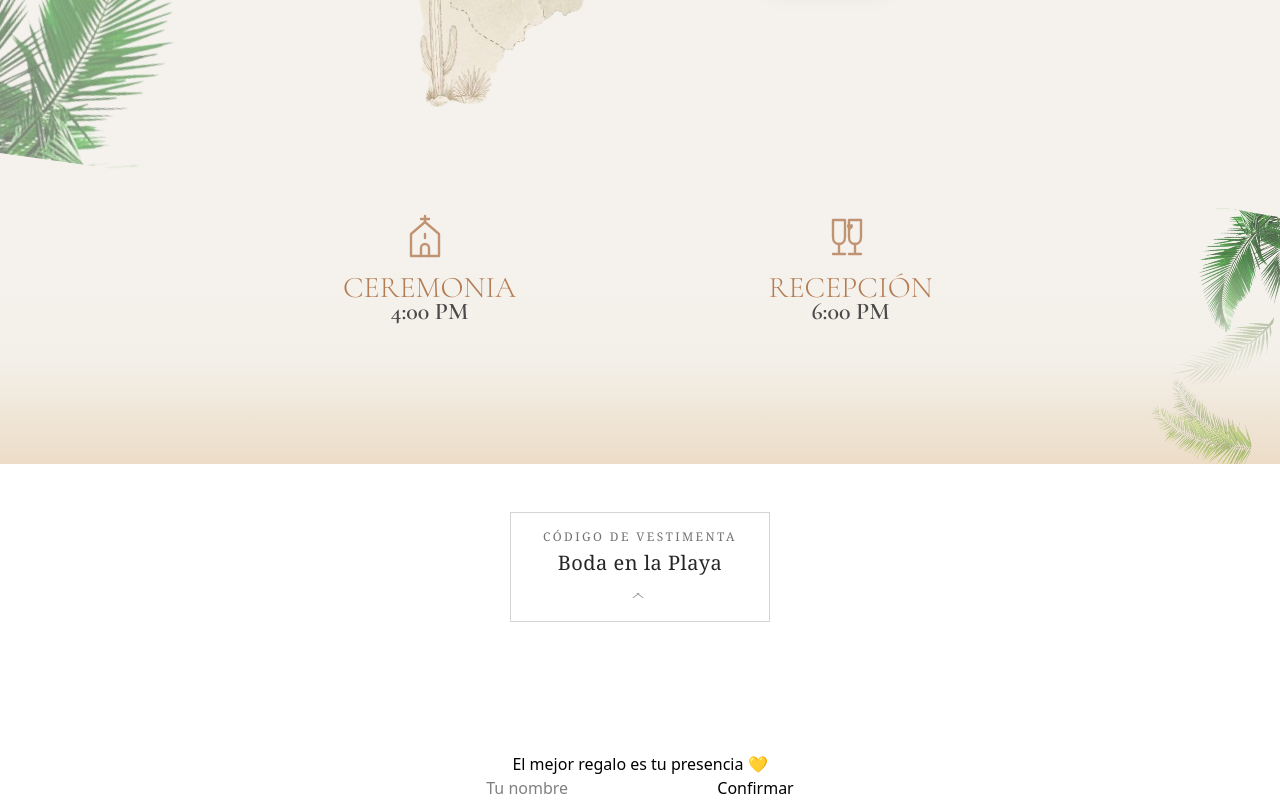
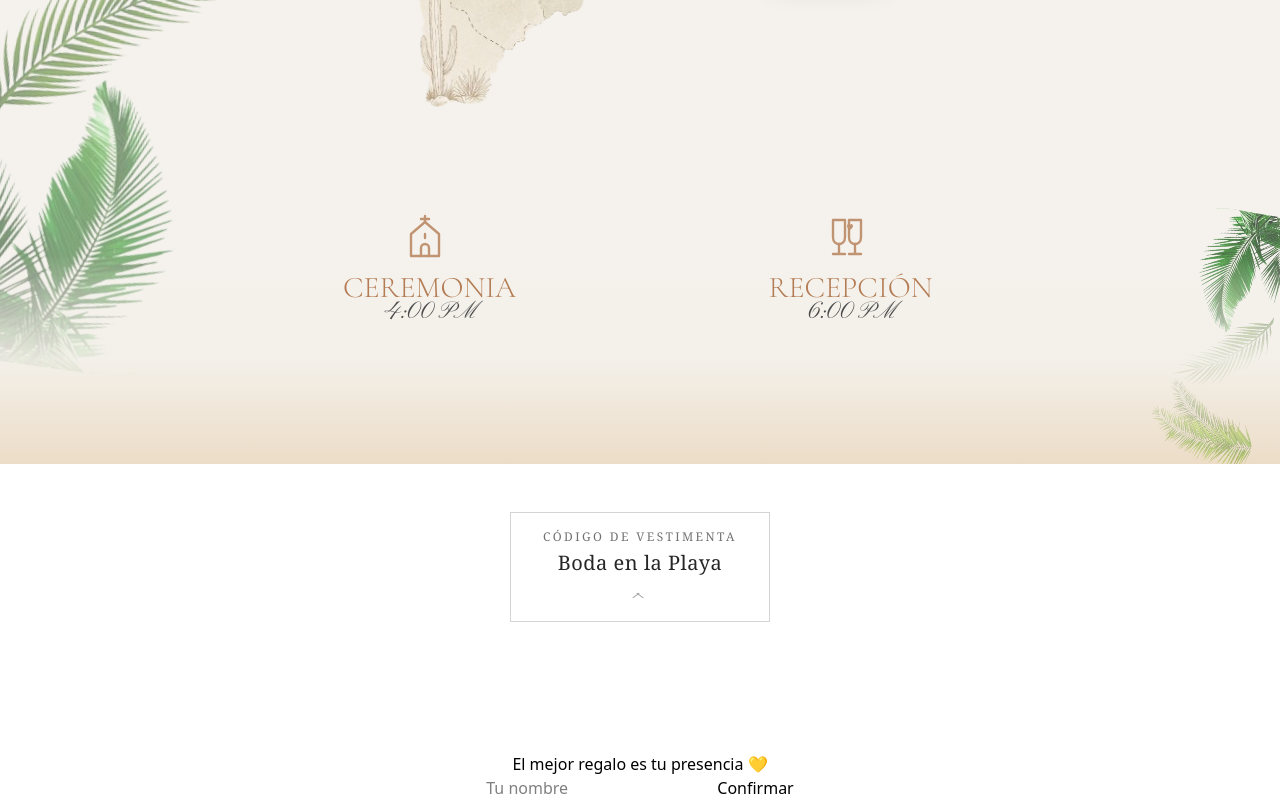
Before and after one commit to Leo1827/boda-invitation-laura-cristian, a Next.js app: page /invitacion in a window 1280 px wide. Shown: the part 3201-4001 px from the top of the page. Built offline with nearby package versions, Linux system fonts and the light colour scheme; a web font is replaced by a local one.

Commit message:
update: width and font letter

```diff
--- a/src/components/sections/Location.tsx
+++ b/src/components/sections/Location.tsx
@@ -129,7 +129,7 @@ export default function Location() {
           />
         </div>
 
-        <div className="absolute top-52 mt-32 md:top-0 left-0 rotate-8 w-32 h-32 md:w-64 md:h-[680px] opacity-50 pointer-events-none">
+        <div className="absolute top-52 mt-32 md:top-52 left-0 rotate-8 w-32 h-32 md:w-64 md:h-[680px] opacity-50 pointer-events-none">
           <img
             src="/envelope/hojas_palmera.png"
             alt=""
@@ -223,7 +223,7 @@ export default function Location() {
 
               {/* Hora */}
               <div className="space-y-2 mb-2 font-light text-[#4A4A4A]">
-                <p className="text-2xl font-bold">{loc.time}</p>
+                <p className="text-2xl font-[family-name:var(--font-pinyon)]">{loc.time}</p>
               </div>
 
             </div>
```
